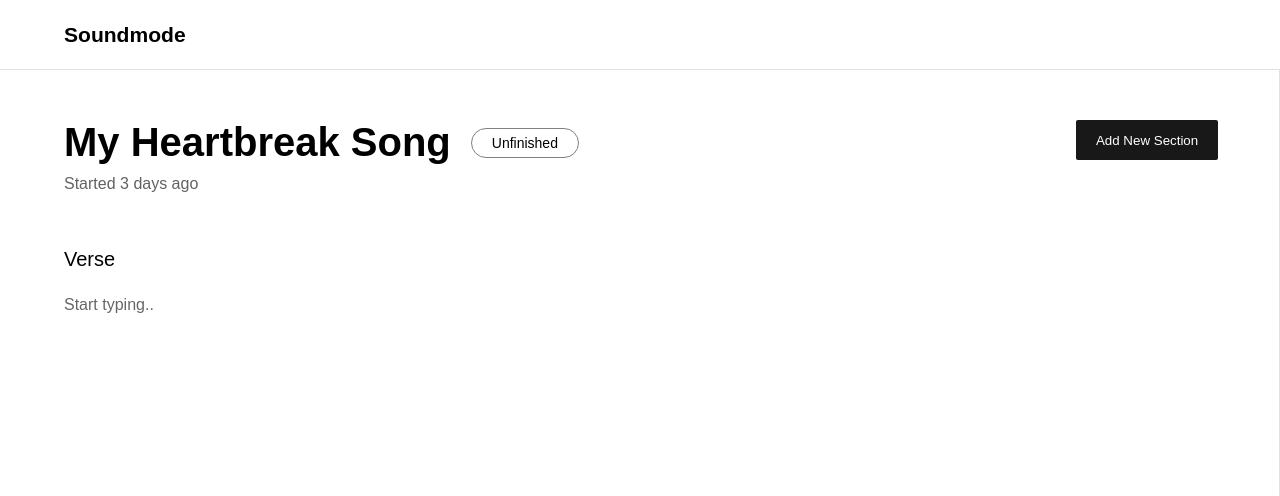
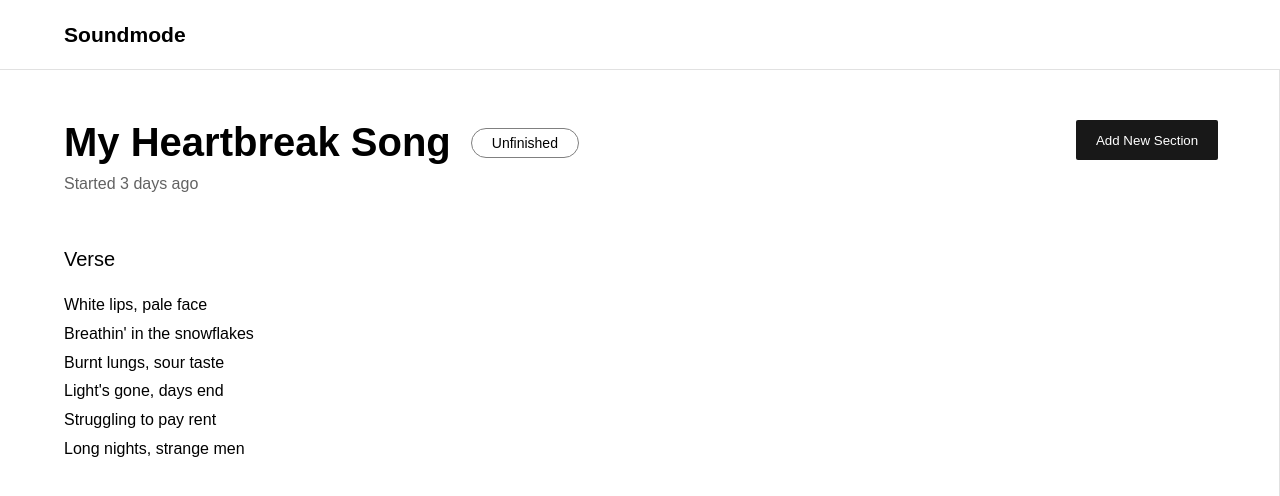
Before and after one commit to emmanuelojiji/write-it-down, a React (Create React App) app: page / in a window 1280 px wide. Shown: the top 496 px of the page. Built offline with nearby package versions, Linux system fonts and the light colour scheme.

Commit message:
Lines being rendered from data array

```diff
--- a/src/Components/Helper.scss
+++ b/src/Components/Helper.scss
@@ -5,8 +5,11 @@
   transition: 0.2s ease;
   overflow: hidden;
   margin-top: -50px;
+  position: sticky;
+  top: 0;
+  right: 0;
 
-  .helper-inner{
+  .helper-inner {
     padding-top: 30px;
     padding-left: 30px;
   }
--- a/src/Components/Section.js
+++ b/src/Components/Section.js
@@ -33,7 +33,11 @@ export const Section = ({
           console.log(e.target.innerText);
           handleLineUpdate(index, e.target.innerText);
         }}
-      ></div>
+      >
+        {lines.map((line) => (
+          <p className="line">{line}</p>
+        ))}
+      </div>
     </div>
   );
 };
--- a/src/Components/Section.scss
+++ b/src/Components/Section.scss
@@ -58,3 +58,7 @@
   opacity: 0.6;
   cursor: text;
 }
+
+.line{
+  //display: block;
+}
--- a/src/Components/sectionsData.js
+++ b/src/Components/sectionsData.js
@@ -1,8 +1,14 @@
 export const sectionsData = [
   {
     type: "verse",
-    lines: [],
+    lines: [
+      "White lips, pale face",
+      "Breathin' in the snowflakes",
+      "Burnt lungs, sour taste",
+      "Light's gone, days end",
+      "Struggling to pay rent",
+      "Long nights, strange men",
+    ],
     notes: [],
   },
-
 ];
```
